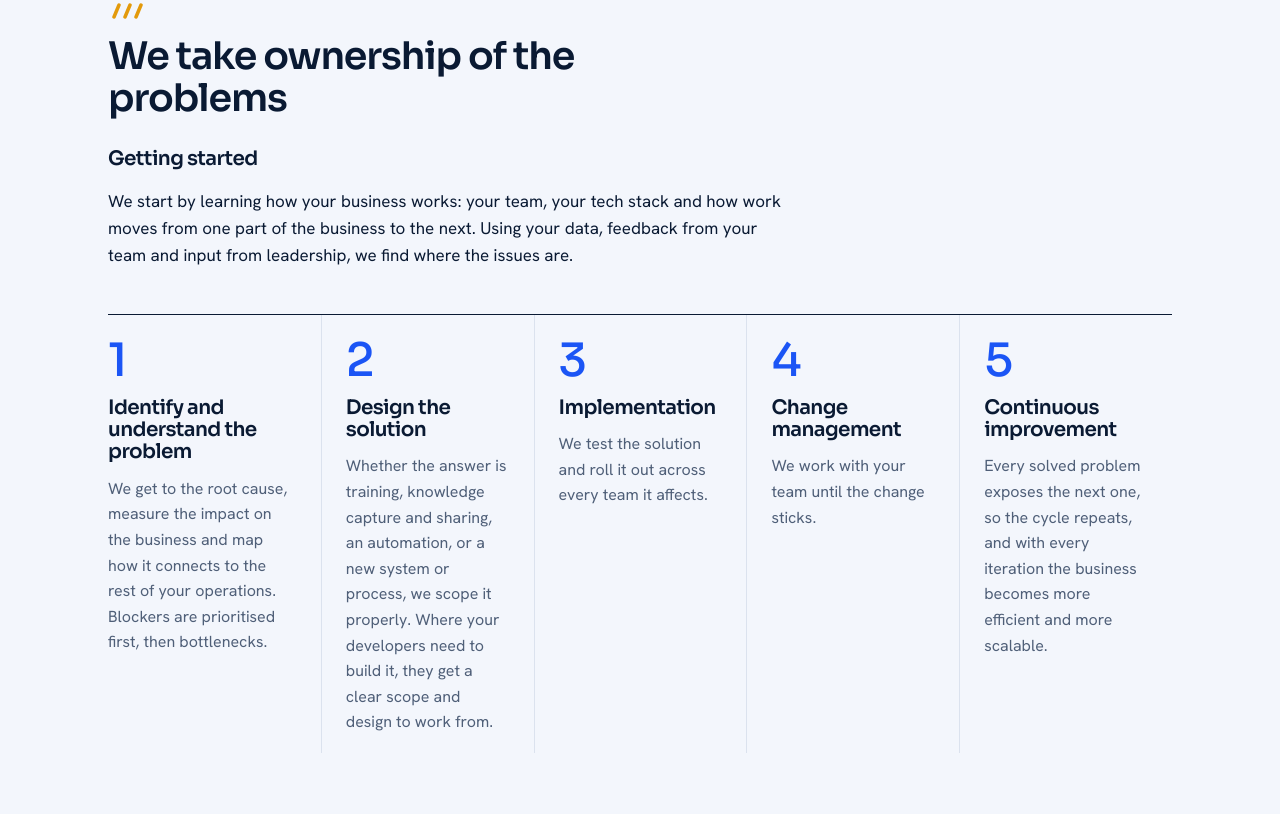
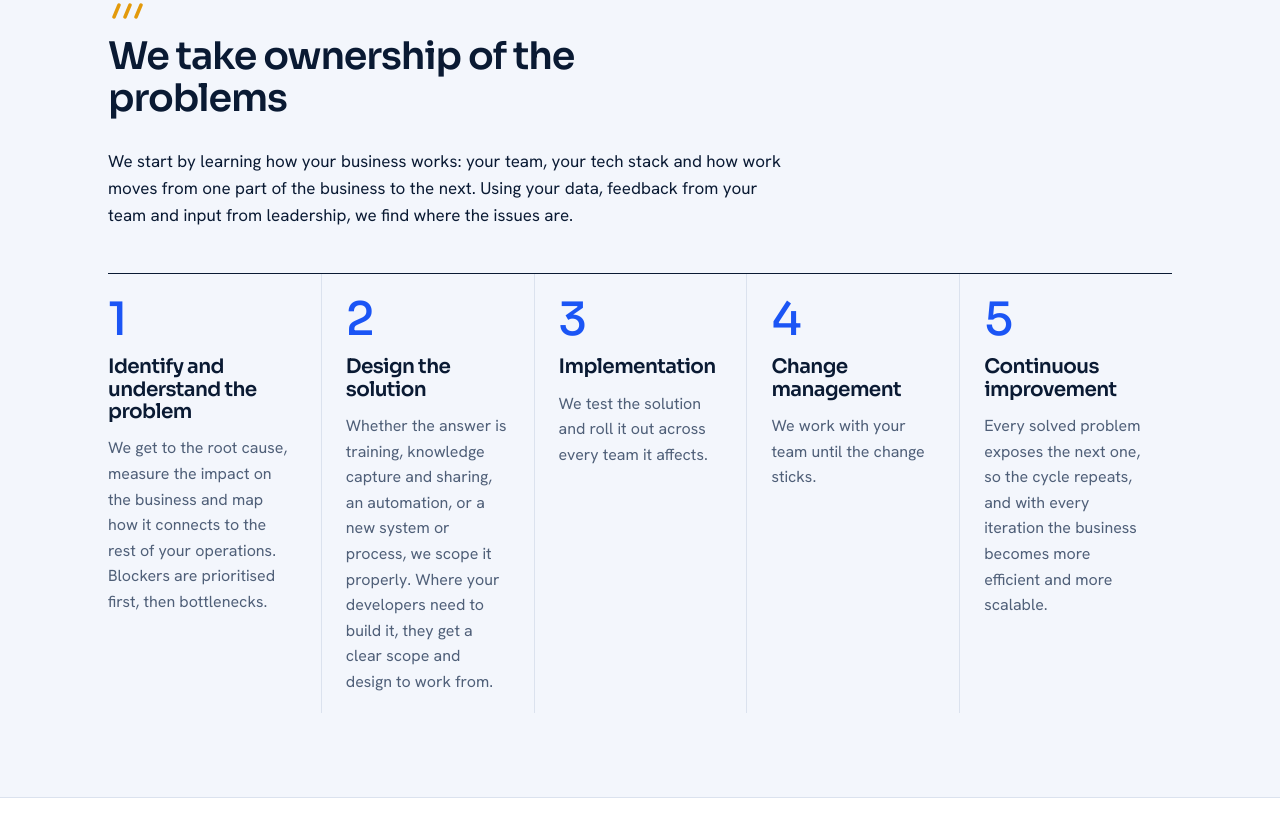
Before and after one commit to BuchnerBernard/bearops, an Astro site: page / in a window 1280 px wide. Shown: the part 1426-2240 px from the top of the page. Built offline with nearby package versions, Linux system fonts and the light colour scheme; Astro itself is replaced by a stand-in of ours.

Commit message:
Remove 'Getting started' label
Co-Authored-By: Claude Opus 5.5 <noreply@anthropic.com>
Claude-Session: https://claude.ai/code/session_01XywhuzKpxRN7MUEpGZ3avx

```diff
--- a/src/pages/index.astro
+++ b/src/pages/index.astro
@@ -42,7 +42,6 @@ const latest = (await getArticles()).slice(0, 3);
 <section class="sec alt" id="how"><div class="wrap">
   <h2>We take ownership of the problems</h2>
   <div class="start">
-    <h3>Getting started</h3>
     <p class="body">We start by learning how your business works: your team, your tech stack and how work moves from one part of the business to the next. Using your data, feedback from your team and input from leadership, we find where the issues are.</p>
   </div>
   <div class="steps">
```
